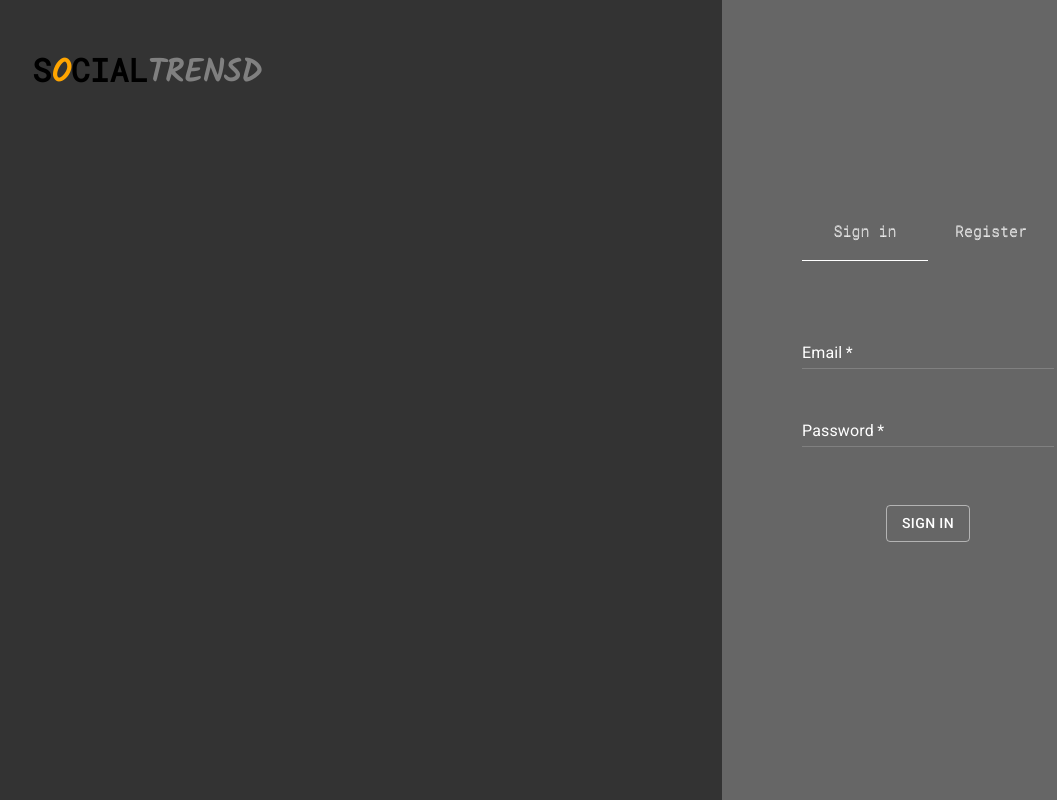
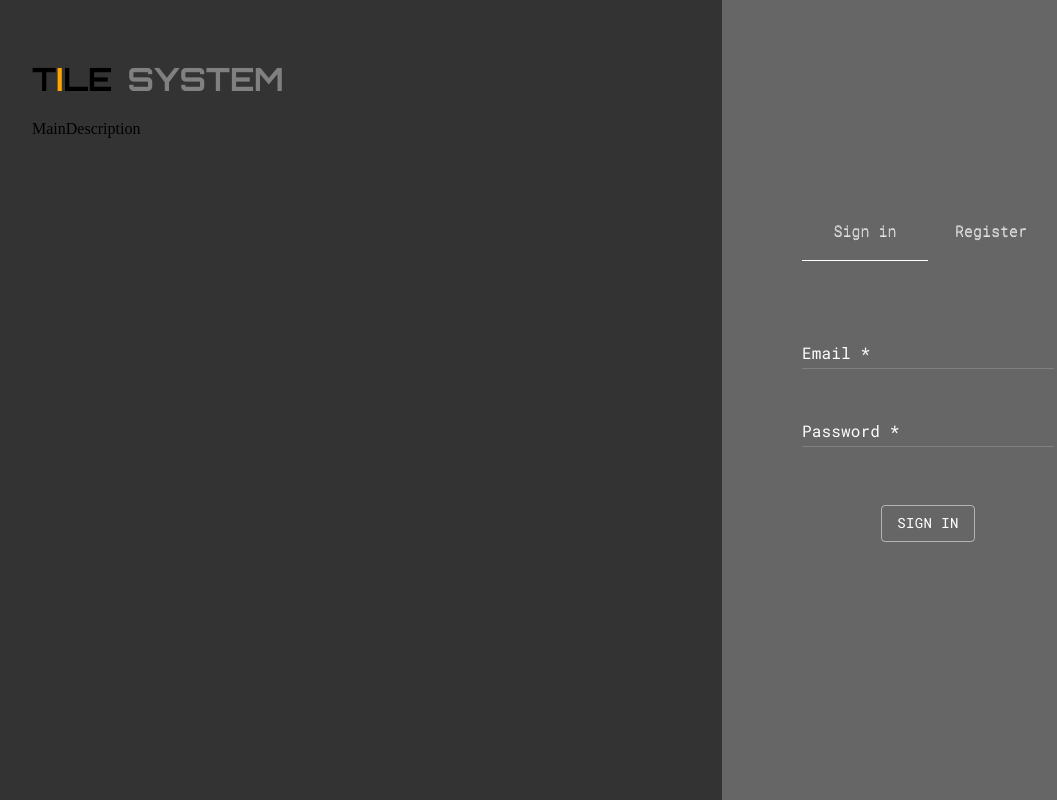
Before and after one commit to adammakuchowski/login-system-web, a React (Vite) app: page /login in a window 1280 px wide. Shown: the whole page, without its empty margins (118-1175 px from the left). Built offline with nearby package versions, Linux system fonts and the light colour scheme.

Commit message:
style LoginContent controller

```diff
--- a/src/components/pages/login/Login.tsx
+++ b/src/components/pages/login/Login.tsx
@@ -9,13 +9,14 @@ import {
   LoginFormWrapprt,
   BannerWrapper,
   CompanyNameWrapper,
-  DescriptionWrapper,
+  MainDescriptionWrapper,
   ReferencesWrapper,
-  CompanyName,
 } from './LoginStyled'
 import SignIn from './sign_in/SignIn'
 import Register from './register/Register'
 import TextButton from '../../common/buttons/text_button/TextButton'
+import CompanyName from './company_name/CompanyName'
+import MainDescription from './main_description/MainDescription'
 
 const Login = (): JSX.Element => {
   const [isSignInButtonActive, setIsSignInButtonActive] = useState<boolean>(true)
@@ -31,15 +32,14 @@ const Login = (): JSX.Element => {
       <LoginBanner>
         <BannerWrapper>
           <CompanyNameWrapper>
-            <CompanyName>
-              S
-              <span style={{color: '#FFA500', fontFamily: 'Kalam'}}>O</span>
-              CIAL
-              <span style={{color: '#808080', fontFamily: 'Kalam'}}>TRENSD</span>
-            </CompanyName>
+            <CompanyName />
           </CompanyNameWrapper>
-          <DescriptionWrapper></DescriptionWrapper>
-          <ReferencesWrapper></ReferencesWrapper>
+          <MainDescriptionWrapper>
+            <MainDescription />
+          </MainDescriptionWrapper>
+          <ReferencesWrapper>
+            {/* TODO */}
+          </ReferencesWrapper>
         </BannerWrapper>
       </LoginBanner>
       <LoginFormWrapprt>
--- a/src/components/pages/login/LoginStyled.ts
+++ b/src/components/pages/login/LoginStyled.ts
@@ -92,16 +92,10 @@ export const CompanyNameWrapper = styled.div`
   /* background-color: blue; */
 `
 
-export const DescriptionWrapper = styled.div`
+export const MainDescriptionWrapper = styled.div`
 
 `
 
 export const ReferencesWrapper = styled.div`
 
 `
-
-export const CompanyName = styled.h1`
-  font-family: 'Roboto Mono', monospace;
-  display: flex;
-  /* background-color: gold; */
-`
--- /dev/null
+++ b/src/components/pages/login/company_name/CompanyName.tsx
@@ -0,0 +1,15 @@
+import {CompanyNameContainer} from './CompanyNameStyled'
+
+const CompanyName = () => {
+
+  return (
+    <CompanyNameContainer>
+      T
+      <span style={{color: '#FFA500'}}>I</span>
+      LE
+      <span style={{color: '#808080', marginLeft: '15px'}}>SYSTEM</span>
+    </CompanyNameContainer>
+  )
+}
+
+export default CompanyName
--- /dev/null
+++ b/src/components/pages/login/company_name/CompanyNameStyled.ts
@@ -0,0 +1,7 @@
+import styled from 'styled-components'
+
+export const CompanyNameContainer = styled.h1`
+  /* font-family: 'Source Code Pro', monospace; */
+  font-family: 'Orbitron', sans-serif;
+  display: flex;
+`
--- /dev/null
+++ b/src/components/pages/login/main_description/MainDescription.tsx
@@ -0,0 +1,7 @@
+const MainDescription = () => {
+  return (
+    <div>MainDescription</div>
+  )
+}
+
+export default MainDescription
--- a/src/fonts.css
+++ b/src/fonts.css
@@ -1,2 +1 @@
-@import url('https://fonts.googleapis.com/css2?family=Roboto:wght@100;300;400;500&display=swap');
-@import url('https://fonts.googleapis.com/css2?family=Kalam&family=Roboto+Mono:wght@100;200;300;400&display=swap');
+@import url('https://fonts.googleapis.com/css2?family=Kalam&family=Orbitron:wght@400;500;700&family=Roboto+Mono:wght@100;200;300;400&display=swap');
--- a/src/theme.ts
+++ b/src/theme.ts
@@ -14,6 +14,7 @@ const theme = createTheme({
       styleOverrides: {
         root: {
           color: '#FFFFFF',
+          fontFamily: 'Roboto Mono',
         },
       },
     },
@@ -29,6 +30,21 @@ const theme = createTheme({
         },
       },
     },
+    MuiInputBase: {
+      styleOverrides: {
+        input: {
+          color: '#FFFFFF',
+          fontFamily: 'Roboto Mono',
+        },
+      },
+    },
+    MuiButton: {
+      styleOverrides: {
+        root: {
+          fontFamily: 'Roboto Mono',
+        },
+      },
+    }
   },
 })
 
```
Also changed, not shown: src/components/pages/login/main_description/MainDescriptionStyled.ts (added).
